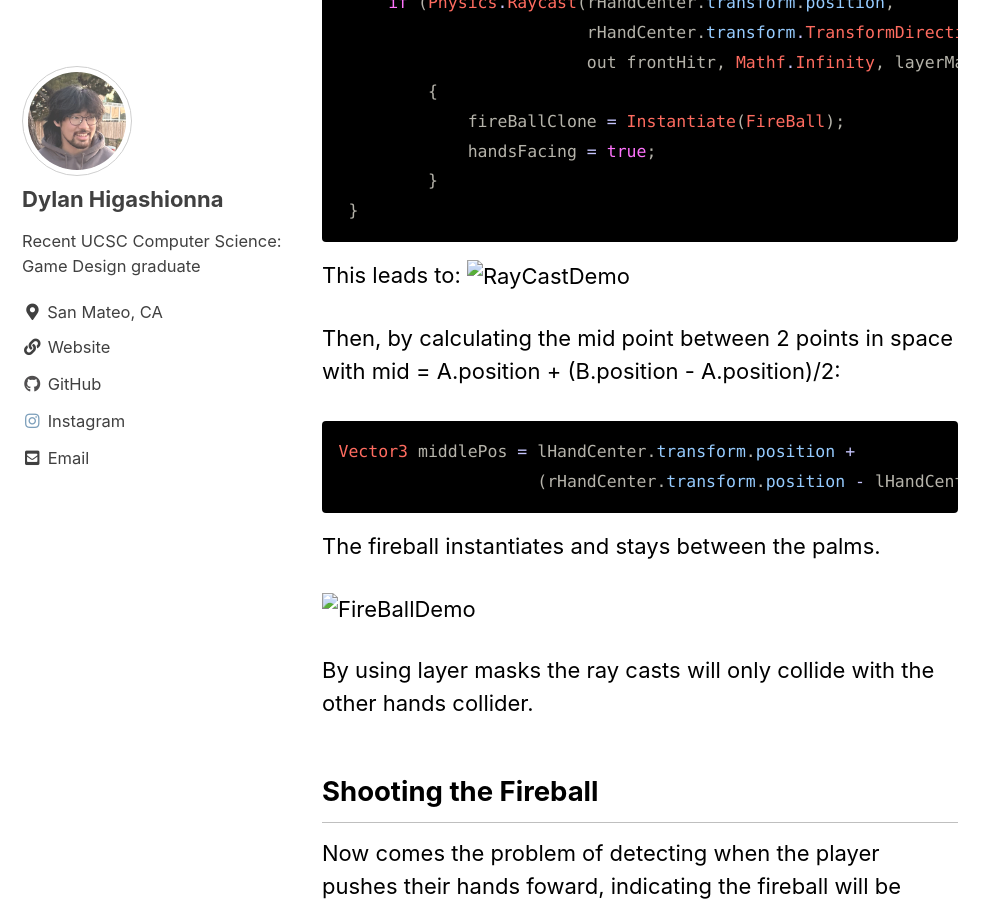
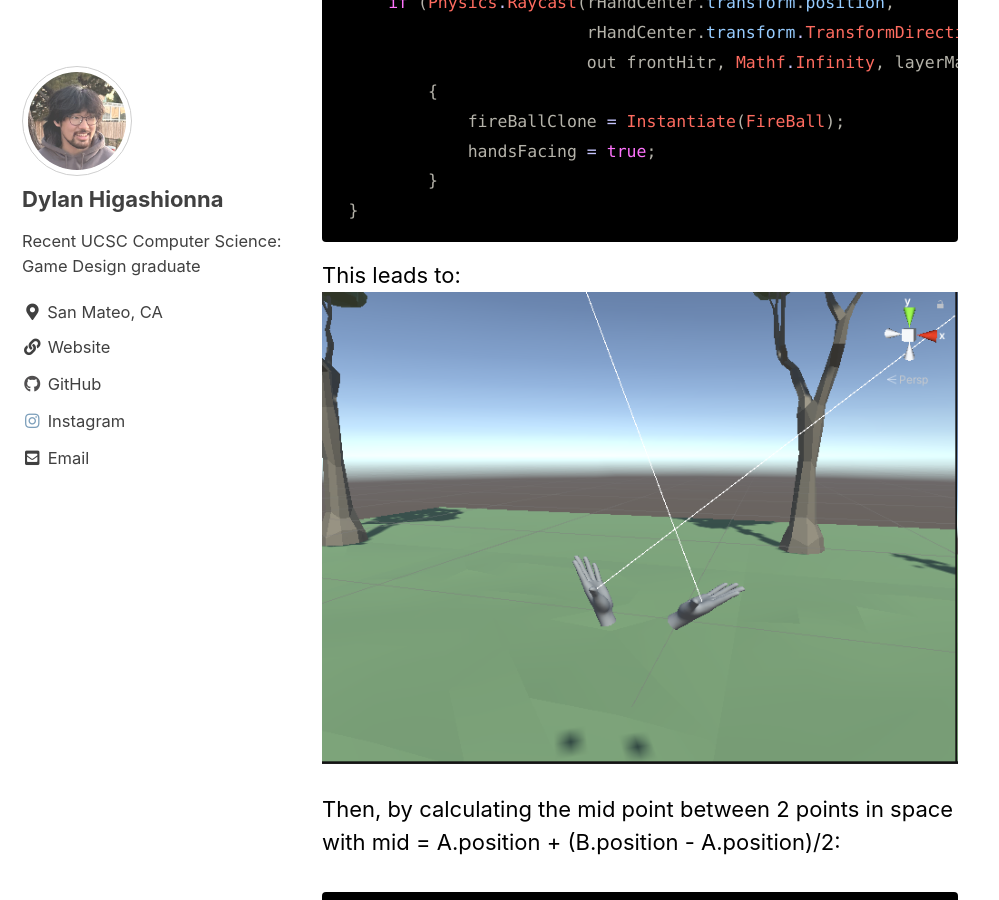
Before and after one commit to dylhigaXR/dylhigaXR.github.io, a Jekyll site: the page built from _posts/2022-03-10-Fireball-Simulator.markdown, in a window 1280 px wide and 900 px high, scrolled down 1113 px. Shown: the whole window, without its empty margins (0-999 px from the left). Built offline with Jekyll 4.4.1, drawn with Linux system fonts in a browser that asks for light colours; cached includes are drawn as plain includes.

Commit message:
+image changes

```diff
--- a/_posts/2022-03-10-Fireball-Simulator.markdown
+++ b/_posts/2022-03-10-Fireball-Simulator.markdown
@@ -36,7 +36,7 @@ RaycastHit frontHitr;
 {% endhighlight %}
 
 This leads to:
-![RayCastDemo]({{ "../assets/RayCastDemo.PNG" | relative_url }})
+![RayCastDemo]({{ "../assets/images/RayCastDemo.PNG" | relative_url }})
 
 Then, by calculating the mid point between 2 points in space with mid = A.position + (B.position - A.position)/2:
 
@@ -47,7 +47,7 @@ Vector3 middlePos = lHandCenter.transform.position +
 
 The fireball instantiates and stays between the palms.
 
-![FireBallDemo]({{ "../assets/FireBallDemo.PNG" | relative_url }})
+![FireBallDemo]({{ "../assets/images/FireBallDemo.PNG" | relative_url }})
 
 By using layer masks the ray casts will only collide with the other hands collider.
 
--- a/index.html
+++ b/index.html
@@ -2,6 +2,6 @@
 layout: home
 author_profile: true
 header:
-  image: /assets/images/Untitled_Artwork.png
+  image: /assets/images/Banner.png
 ---
 <p>Welcome to my website</p>
```
Also changed, not shown: assets/images/Banner.png (added).
